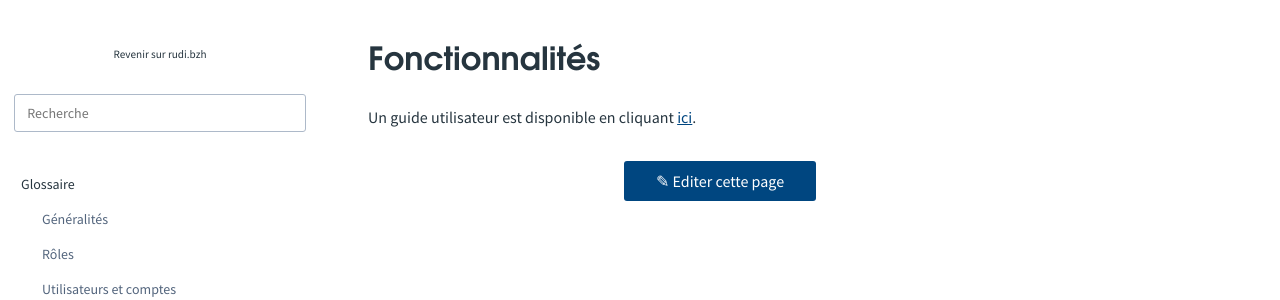
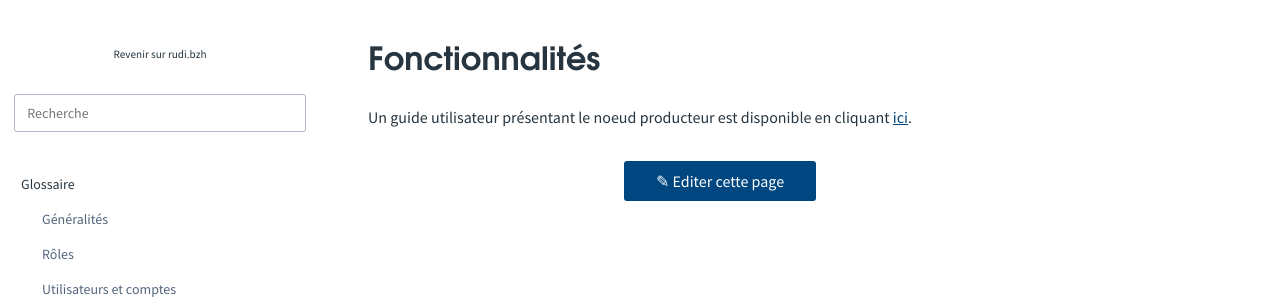
Before and after one commit to sigrennesmetropole/rudi_documentation, a Jekyll site: the page built from articles/_publication/noeud_producteur.md, in a window 1280 px wide. Shown: the part 182-482 px from the top of the page. Built offline with Jekyll 4.4.1, drawn with Linux system fonts in a browser that asks for light colours.

Commit message:
Update noeud_producteur.md

```diff
--- a/articles/_publication/noeud_producteur.md
+++ b/articles/_publication/noeud_producteur.md
@@ -4,4 +4,4 @@ title: Fonctionnalités
 ---
 
 # Fonctionnalités
-Un guide utilisateur est disponible en cliquant [ici](https://blog.rudi.bzh/yeswiki/?LeNoeudProducteurV23NouvellesFonctionnal_fichierfichier1/download&file=LeNoeudProducteurV23NouvellesFonctionnal_fichierfichier1_2023.01.04__Nud_Producteur_RUDI__Nouvelles_fonctionnalites_20230109163238_20230109163238.pdf_).
+Un guide utilisateur présentant le noeud producteur est disponible en cliquant [ici](https://blog.rudi.bzh/yeswiki/?LeNoeudProducteurV23NouvellesFonctionnal_fichierfichier1/download&file=LeNoeudProducteurV23NouvellesFonctionnal_fichierfichier1_2023.01.04__Nud_Producteur_RUDI__Nouvelles_fonctionnalites_20230109163238_20230109163238.pdf_).
```
